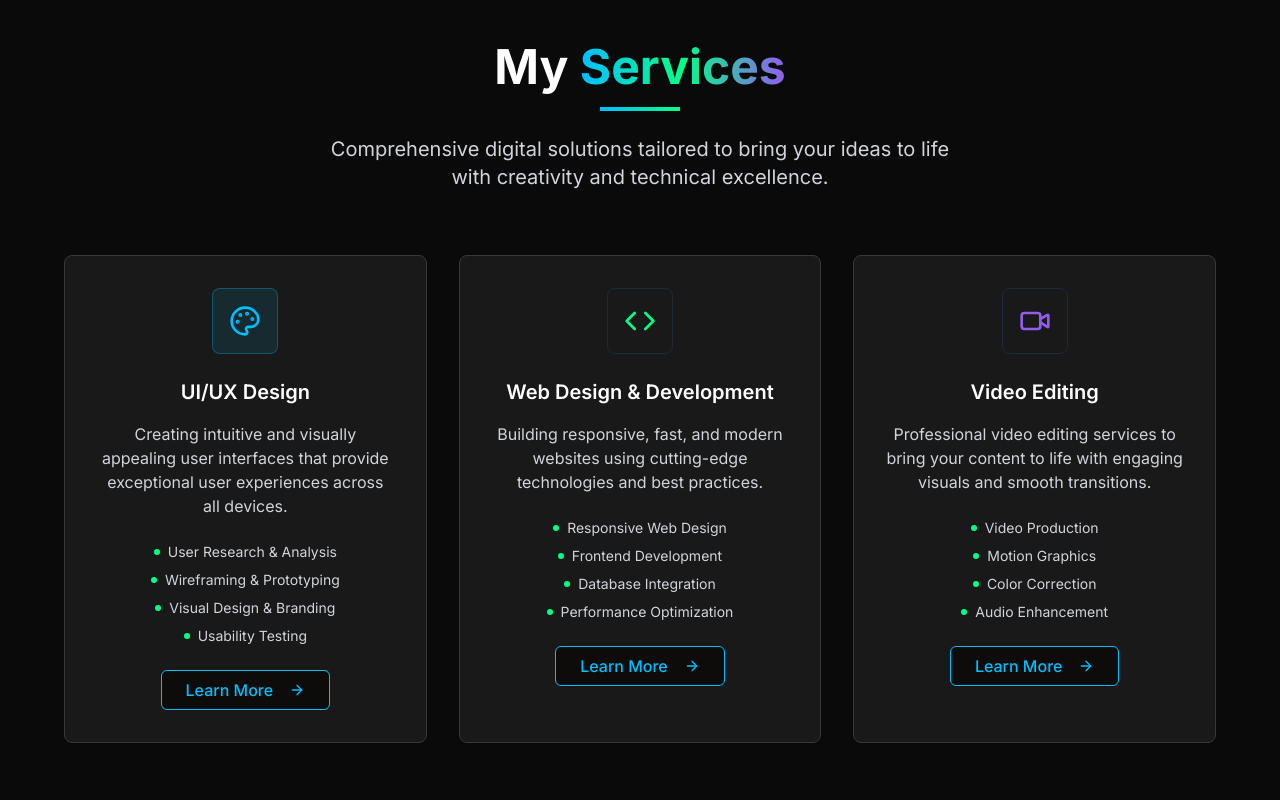
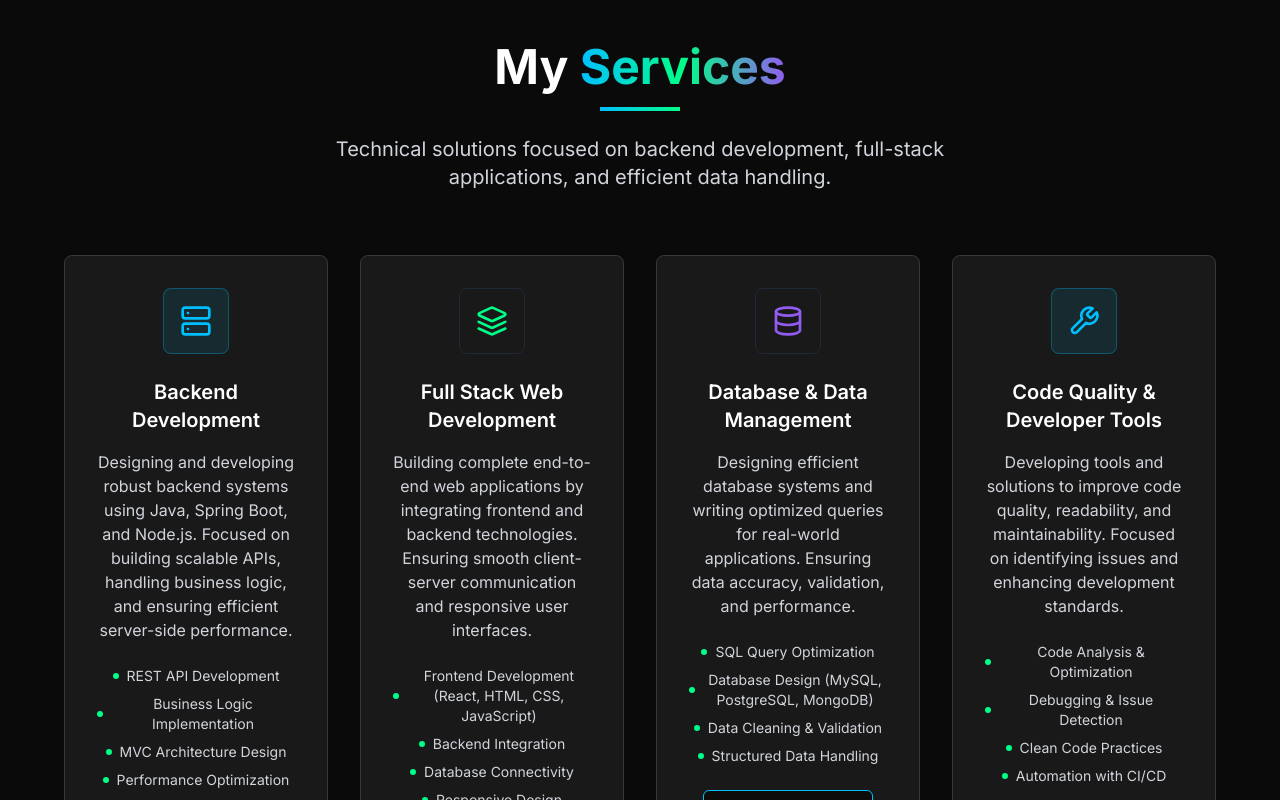
Before and after one commit to daanreddy21/daan-reddy-portfolio-tech, a React (Vite) app: page / in a window 1280 px wide. Shown: the part 7340-8140 px from the top of the page. Built offline with nearby package versions, Linux system fonts and the light colour scheme.

Commit message:
Changes
Co-authored-by: daanreddy21 <149517960+daanreddy21@users.noreply.github.com>

```diff
--- a/src/components/ServicesSection.tsx
+++ b/src/components/ServicesSection.tsx
@@ -1,45 +1,57 @@
 
-import { Palette, Code, Video, ArrowRight } from 'lucide-react';
+import { Server, Layers, Database, Wrench, ArrowRight } from 'lucide-react';
 import { Card, CardContent } from '@/components/ui/card';
 import { Button } from '@/components/ui/button';
 
 const ServicesSection = () => {
   const services = [
     {
-      icon: <Palette className="w-8 h-8" />,
-      title: 'UI/UX Design',
-      description: 'Creating intuitive and visually appealing user interfaces that provide exceptional user experiences across all devices.',
+      icon: <Server className="w-8 h-8" />,
+      title: 'Backend Development',
+      description: 'Designing and developing robust backend systems using Java, Spring Boot, and Node.js. Focused on building scalable APIs, handling business logic, and ensuring efficient server-side performance.',
       features: [
-        'User Research & Analysis',
-        'Wireframing & Prototyping',
-        'Visual Design & Branding',
-        'Usability Testing'
+        'REST API Development',
+        'Business Logic Implementation',
+        'MVC Architecture Design',
+        'Performance Optimization'
       ],
       color: 'neon-blue'
     },
     {
-      icon: <Code className="w-8 h-8" />,
-      title: 'Web Design & Development',
-      description: 'Building responsive, fast, and modern websites using cutting-edge technologies and best practices.',
+      icon: <Layers className="w-8 h-8" />,
+      title: 'Full Stack Web Development',
+      description: 'Building complete end-to-end web applications by integrating frontend and backend technologies. Ensuring smooth client-server communication and responsive user interfaces.',
       features: [
-        'Responsive Web Design',
-        'Frontend Development',
-        'Database Integration',
-        'Performance Optimization'
+        'Frontend Development (React, HTML, CSS, JavaScript)',
+        'Backend Integration',
+        'Database Connectivity',
+        'Responsive Design'
       ],
       color: 'neon-green'
     },
     {
-      icon: <Video className="w-8 h-8" />,
-      title: 'Video Editing',
-      description: 'Professional video editing services to bring your content to life with engaging visuals and smooth transitions.',
+      icon: <Database className="w-8 h-8" />,
+      title: 'Database & Data Management',
+      description: 'Designing efficient database systems and writing optimized queries for real-world applications. Ensuring data accuracy, validation, and performance.',
       features: [
-        'Video Production',
-        'Motion Graphics',
-        'Color Correction',
-        'Audio Enhancement'
+        'SQL Query Optimization',
+        'Database Design (MySQL, PostgreSQL, MongoDB)',
+        'Data Cleaning & Validation',
+        'Structured Data Handling'
       ],
       color: 'neon-purple'
+    },
+    {
+      icon: <Wrench className="w-8 h-8" />,
+      title: 'Code Quality & Developer Tools',
+      description: 'Developing tools and solutions to improve code quality, readability, and maintainability. Focused on identifying issues and enhancing development standards.',
+      features: [
+        'Code Analysis & Optimization',
+        'Debugging & Issue Detection',
+        'Clean Code Practices',
+        'Automation with CI/CD'
+      ],
+      color: 'neon-blue'
     }
   ];
 
@@ -52,12 +64,11 @@ const ServicesSection = () => {
           </h2>
           <div className="w-20 h-1 bg-gradient-to-r from-neon-blue to-neon-green mx-auto mb-6"></div>
           <p className="text-base sm:text-xl text-gray-300 max-w-2xl mx-auto px-4">
-            Comprehensive digital solutions tailored to bring your ideas to life
-            with creativity and technical excellence.
+            Technical solutions focused on backend development, full-stack applications, and efficient data handling.
           </p>
         </div>
 
-        <div className="grid grid-cols-1 md:grid-cols-2 lg:grid-cols-3 gap-6 sm:gap-8">
+        <div className="grid grid-cols-1 md:grid-cols-2 lg:grid-cols-2 xl:grid-cols-4 gap-6 sm:gap-8">
           {services.map((service, index) => (
             <Card
               key={index}
```
